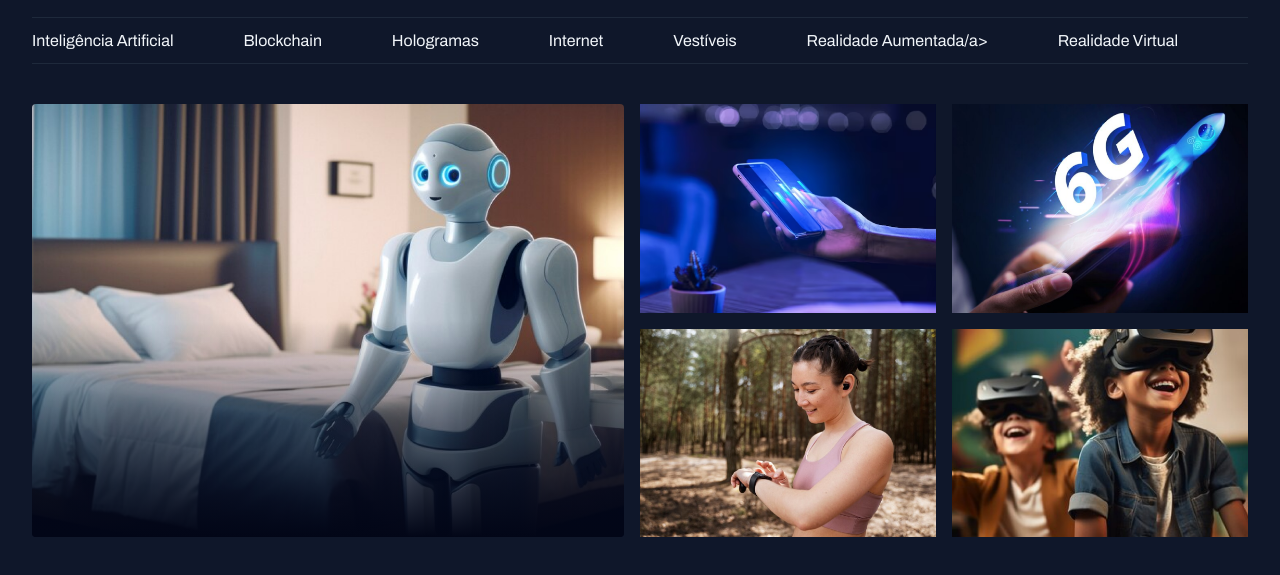
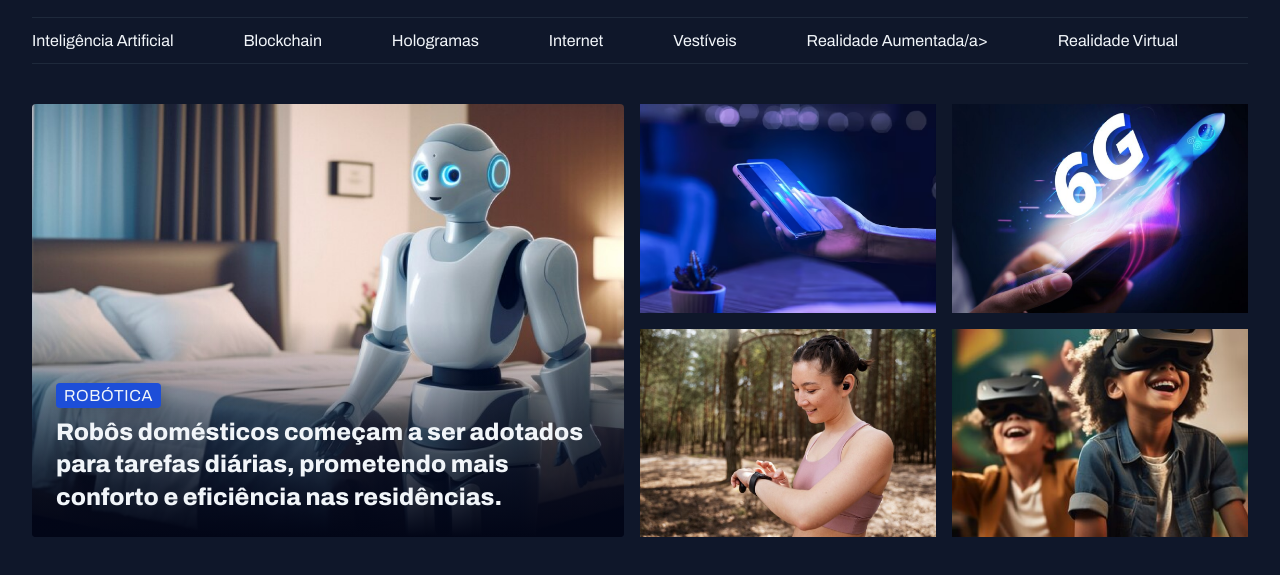
Before and after one commit to artmorais77/portal-de-noticias, a plain HTML site: page index.html in a window 1280 px wide. Shown: the part 43-618 px from the top of the page. Drawn offline with Linux system fonts and the light colour scheme.

Commit message:
ajustando o conteudo do card

```diff
--- a/index.html
+++ b/index.html
@@ -43,9 +43,16 @@
 
   <main class="grid container">
     <section id="featured" class="grid grid-flow-col gap-16">
-      <div class="card">
+      <figure class="card">
         <img src="./assets/images/Image 01.png" alt="...">
-      </div>
+
+        <figcaption>
+          <span class="content-tag">Robótica</span>
+          <h2 class="text-2xl">
+            Robôs domésticos começam a ser adotados para tarefas diárias, prometendo mais conforto e eficiência nas residências.
+          </h2>
+        </figcaption>
+      </figure>
 
       <div class="grid grid-col-2 gap-16">
         <div>
--- a/styles/global.css
+++ b/styles/global.css
@@ -59,3 +59,15 @@ img {
 main {
   margin-top: 40px;
 }
+
+.content-tag {
+  display: inline-block;
+  background-color: var(--brand-color-dark);
+  padding: 4px 8px;
+  border-radius: 4px;
+  font: 500 10/1.2 var(--font-family);
+  text-transform: uppercase;
+  letter-spacing: 0.04em;
+  color: var(--text-color-primary);
+  box-shadow: 0px 4px 16px rgba(2, 6, 23, 0.251);
+}
--- a/styles/sections.css
+++ b/styles/sections.css
@@ -20,5 +20,15 @@
         #020617 100%
       );
     }
+
+    figcaption {
+      position: absolute;
+      bottom: 0;
+      padding: 24px;
+
+      h2 {
+        margin-top: 8px;
+      }
+    }
   }
 }
--- a/styles/utility.css
+++ b/styles/utility.css
@@ -13,3 +13,19 @@
 .gap-16 {
   gap: 16px;
 }
+
+.text-2xl {
+  font: var(--h1);
+}
+
+.text-xl {
+  font: var(--h2);
+}
+
+.text-lg {
+  font: var(--h3);
+}
+
+.text-sm {
+  font: var(--text-sm);
+}
```
